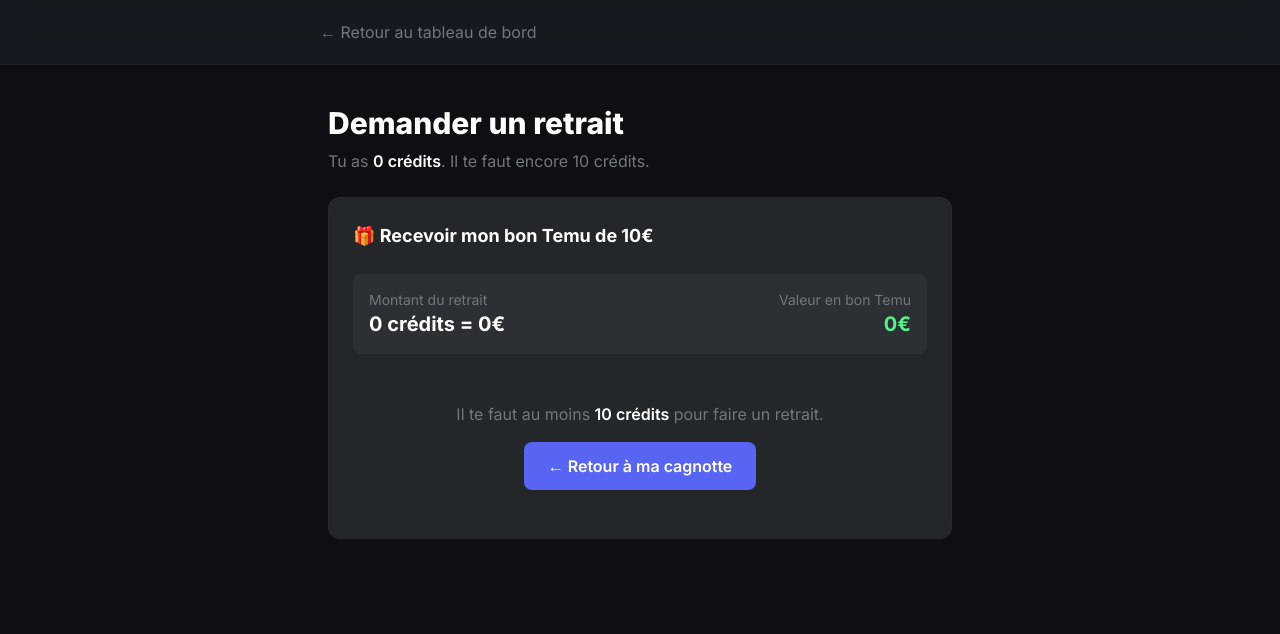
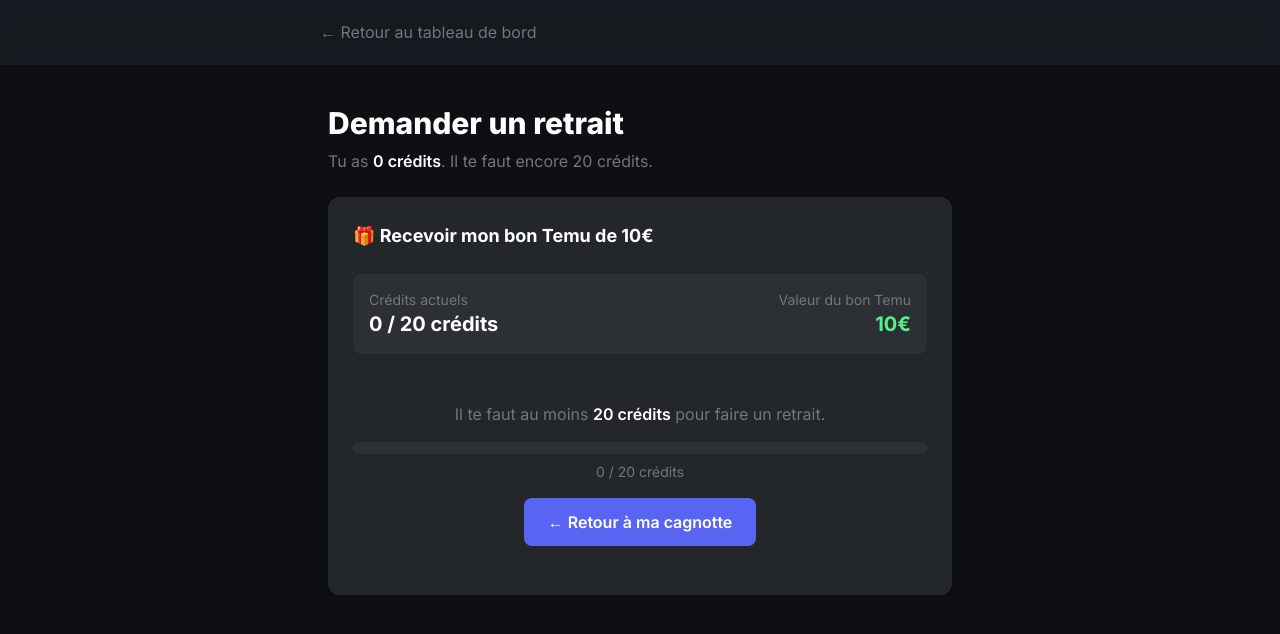
Before and after one commit to m22rsll-gif/discord-rewards-web, a Next.js app: page /retrait in a window 1280 px wide. Shown: the top 634 px of the page. Built offline with nearby package versions, Linux system fonts and the light colour scheme; no server answers; sample sign-in values are in the browser's storage.

Commit message:
Update retrait.js

```diff
--- a/pages/retrait.js
+++ b/pages/retrait.js
@@ -86,7 +86,7 @@
   }
 
   const credits    = userData?.credits ?? 0;
-  const canRequest = credits >= 10 && !pendingWithdrawal;
+  const canRequest = credits >= 20 && !pendingWithdrawal;
 
   return (
     <>
@@ -110,9 +110,9 @@
             <h1 className="text-3xl font-extrabold text-white">Demander un retrait</h1>
             <p className="text-discord-muted mt-2">
               Tu as <span className="text-white font-semibold">{credits} crédit{credits !== 1 ? 's' : ''}</span>.
-              {credits >= 10
+              {credits >= 20
                 ? ' Tu peux demander ton bon Temu de 10€ !'
-                : ` Il te faut encore ${10 - credits} crédit${10 - credits > 1 ? 's' : ''}.`}
+                : ` Il te faut encore ${20 - credits} crédit${20 - credits > 1 ? 's' : ''}.`}
             </p>
           </div>
 
@@ -158,20 +158,27 @@
               {/* Récapitulatif */}
               <div className="bg-discord-medium rounded-lg p-4 mb-6 flex items-center justify-between">
                 <div>
-                  <p className="text-discord-muted text-sm">Montant du retrait</p>
-                  <p className="text-white font-bold text-xl">{credits} crédits = {credits}€</p>
+                  <p className="text-discord-muted text-sm">Crédits actuels</p>
+                  <p className="text-white font-bold text-xl">{credits} / 20 crédits</p>
                 </div>
                 <div className="text-right">
-                  <p className="text-discord-muted text-sm">Valeur en bon Temu</p>
-                  <p className="text-discord-green font-bold text-xl">{credits}€</p>
+                  <p className="text-discord-muted text-sm">Valeur du bon Temu</p>
+                  <p className="text-discord-green font-bold text-xl">10€</p>
                 </div>
               </div>
 
               {!canRequest ? (
                 <div className="text-center py-6">
                   <p className="text-discord-muted">
-                    Il te faut au moins <span className="text-white font-semibold">10 crédits</span> pour faire un retrait.
+                    Il te faut au moins <span className="text-white font-semibold">20 crédits</span> pour faire un retrait.
                   </p>
+                  <div className="mt-4 bg-discord-medium rounded-full h-3 overflow-hidden">
+                    <div
+                      className="bg-discord-blurple h-full rounded-full transition-all duration-500"
+                      style={{ width: `${Math.min((credits / 20) * 100, 100)}%` }}
+                    />
+                  </div>
+                  <p className="text-discord-muted text-sm mt-2">{credits} / 20 crédits</p>
                   <Link href="/dashboard" className="btn-primary inline-block mt-4">
                     ← Retour à ma cagnotte
                   </Link>
```
